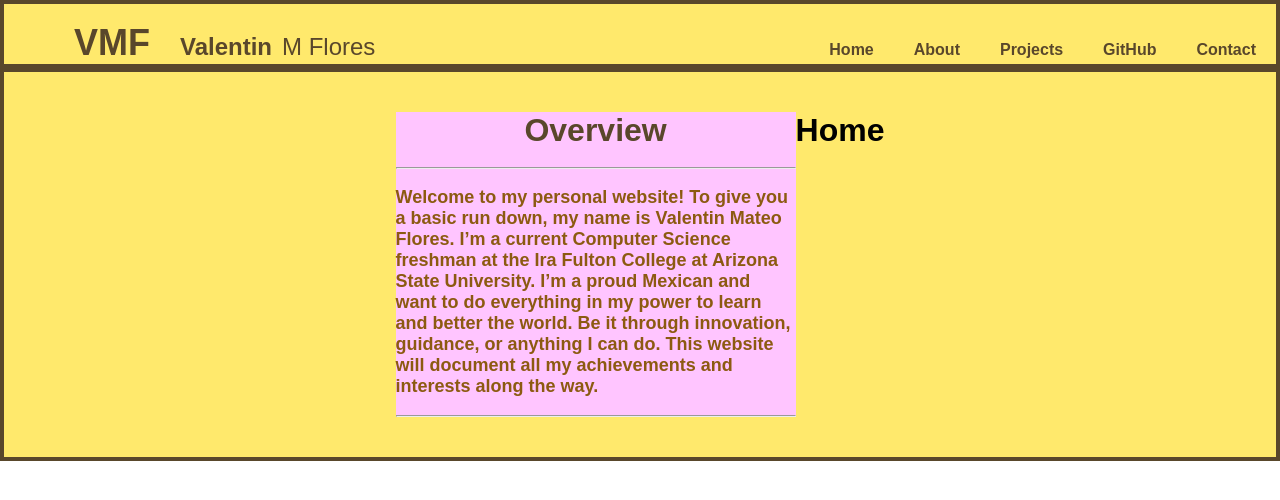
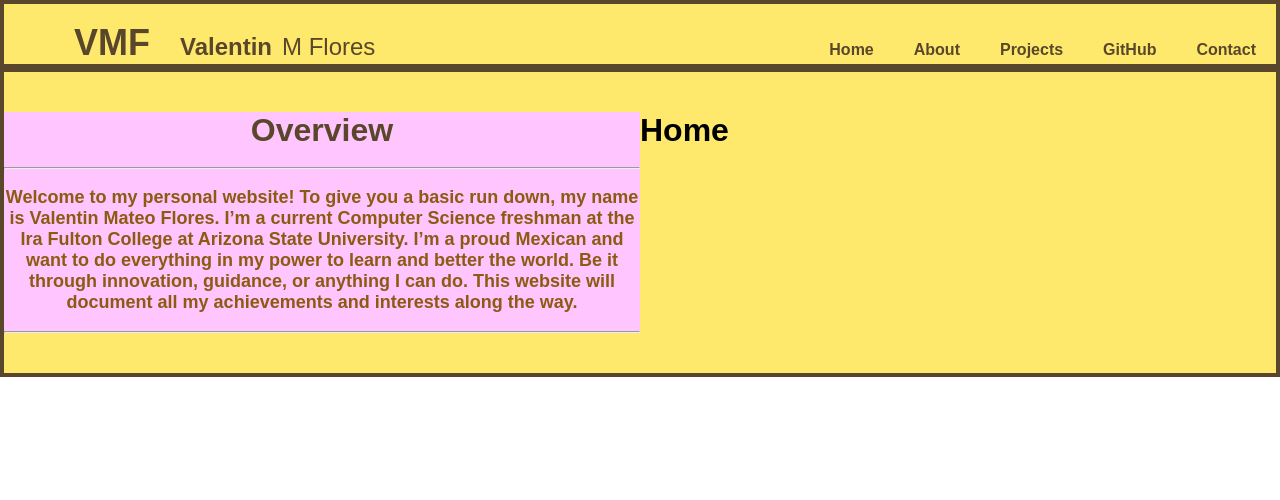
Before and after one commit to FloresVal07/vmf-portfolio, a React (Vite) app: page / in a window 1280 px wide. Shown: the top 500 px of the page. Built offline with nearby package versions, Linux system fonts and the light colour scheme.

Commit message:
Making the top more responsive

```diff
--- a/src/Pages/Home.css
+++ b/src/Pages/Home.css
@@ -1,6 +1,4 @@
 #home{
-    display: flex;
-    justify-content: center;
     padding:40px 0px 40px 0px;
 }
 .overview{
@@ -19,8 +17,16 @@
 }
 
 @media (min-width: 767px) {
+    #home{
+        display: flex;
+    }
+    .overview{
+        width: calc(50%);
+        align-content: center;
+    }
     .overview-text{
-        width: 400px;
+        width: auto;
+        text-align: center;
     }
 }
 
```
